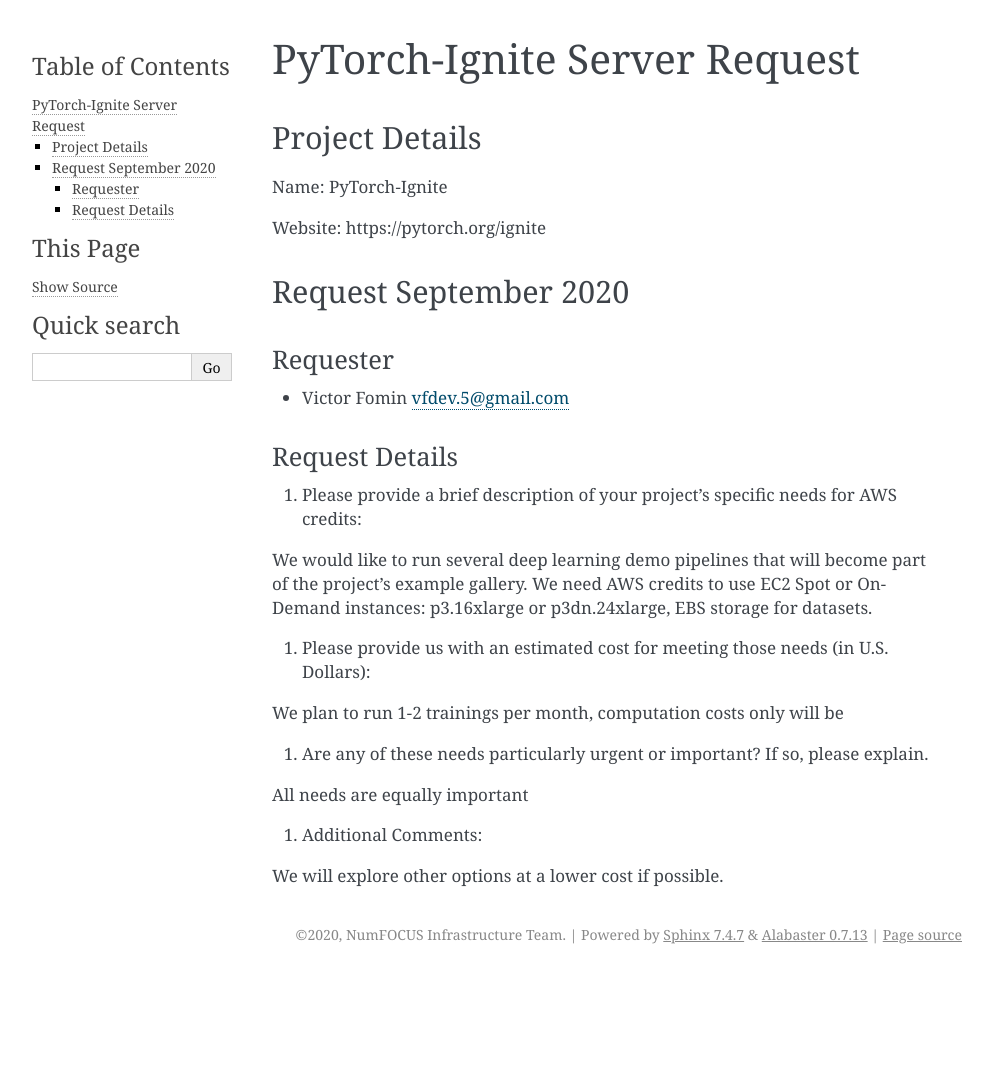
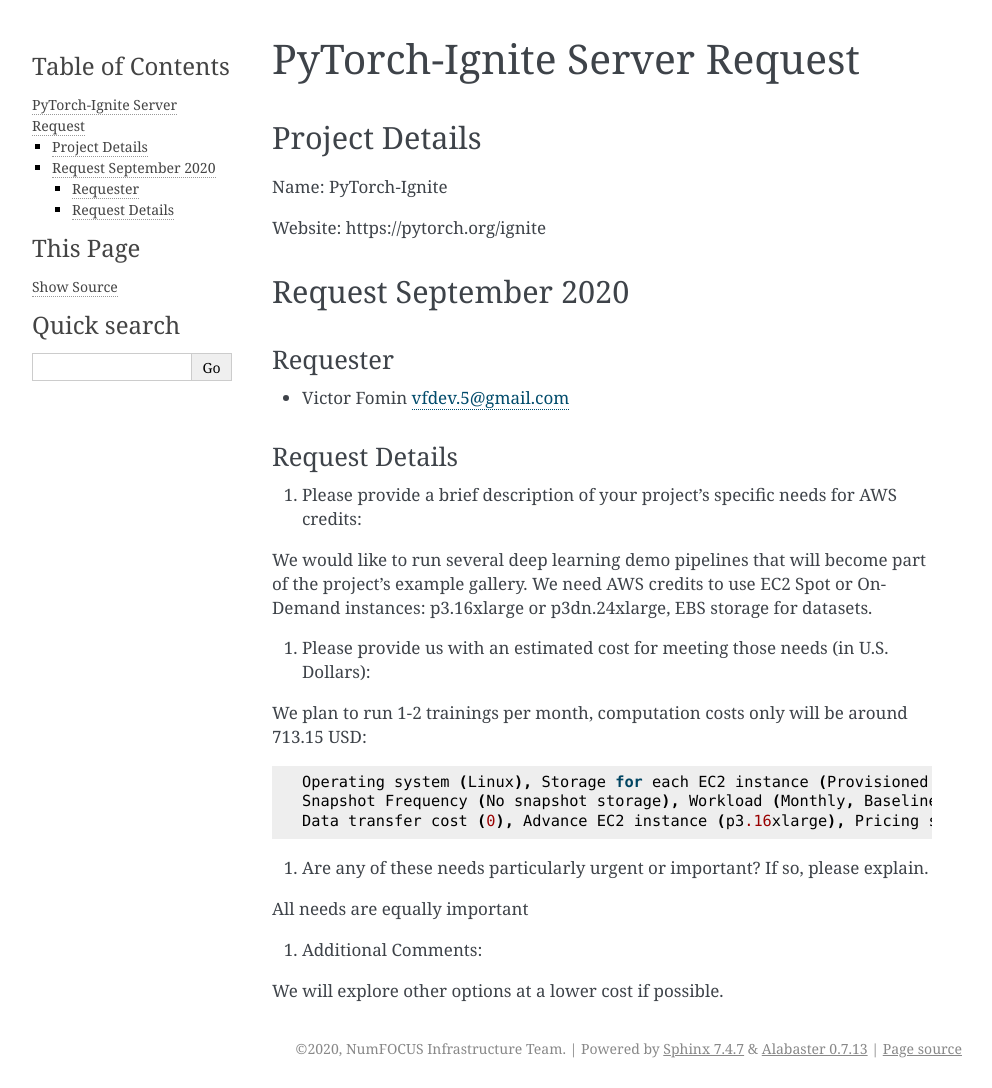
Before and after one commit to numfocus/infrastructure, a Sphinx documentation site: the page built from docs/server_requests/2020/pytorch-ignite.md, in a window 1280 px wide. Shown: the whole page, without its empty margins (148-1140 px from the left). Built offline with Sphinx 7.4.7, drawn with Linux system fonts in a browser that asks for light colours; pages that are not in the unit, such as notebooks, are missing from menus; before the commit the page ends 974 px from its top, so only the background shows below that.

Commit message:
Update pytorch-ignite.md

````diff
--- a/docs/server_requests/2020/pytorch-ignite.md
+++ b/docs/server_requests/2020/pytorch-ignite.md
@@ -23,7 +23,12 @@
 
 2. Please provide us with an estimated cost for meeting those needs (in U.S. Dollars):
 
-We plan to run 1-2 trainings per month, computation costs only will be
+We plan to run 1-2 trainings per month, computation costs only will be around 713.15 USD:
+```
+Operating system (Linux), Storage for each EC2 instance (Provisioned IOPS SSD (io1)), Storage amount (500 GB),
+Snapshot Frequency (No snapshot storage), Workload (Monthly, Baseline: 0, Peak: 2, Duration of peak: 2 Day 0 Hr 0 Min),
+Data transfer cost (0), Advance EC2 instance (p3.16xlarge), Pricing strategy (Spot)
+```
 
 3. Are any of these needs particularly urgent or important? If so, please explain.
 
````
